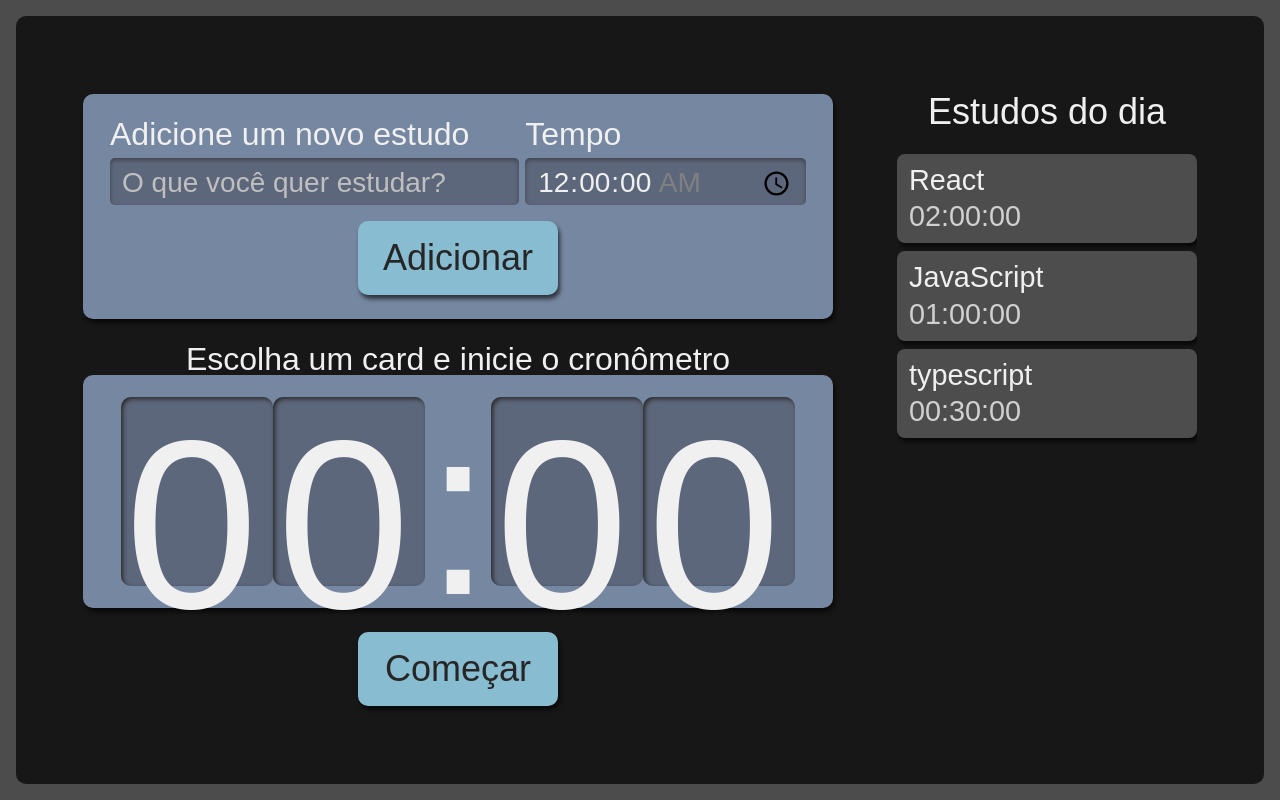
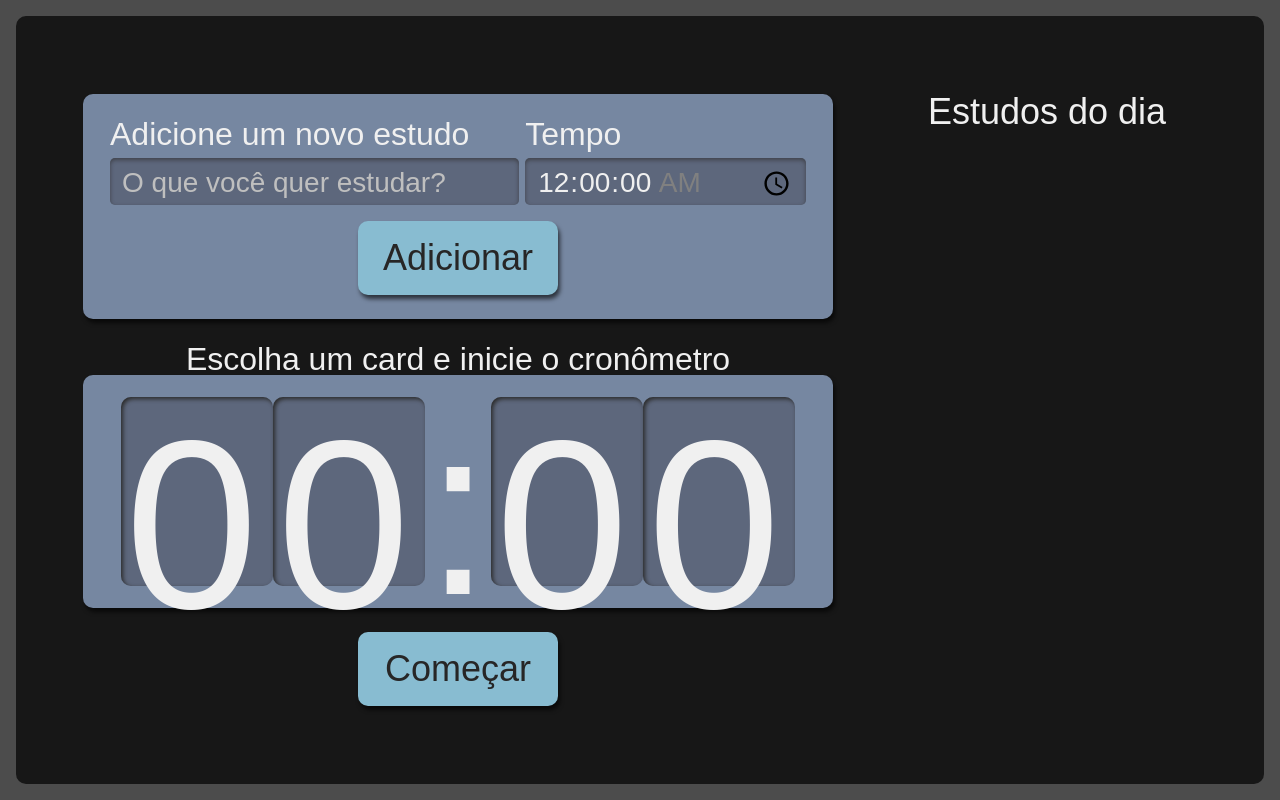
Before and after one commit to guilhermelins7/react-ts-studies, a React (Create React App) app: page / in a window 1280 px wide. Built offline with nearby package versions, Linux system fonts and the light colour scheme.

Commit message:
feat: Adicionar novas tarefas a partir do formulário

```diff
--- a/src/components/Botao/index.tsx
+++ b/src/components/Botao/index.tsx
@@ -1,7 +1,16 @@
+import React from "react";
 import style from "./Botao.module.scss";
 
-export default function Botao({ children }: {children: React.ReactNode}) {
-  return (
-    <button className={style.botao}>{children}</button>
-  );
+class Botao extends React.Component<{
+  type?: "reset" | "button" | "submit" | undefined
+  children?: React.ReactNode;
+}> {
+  render() {
+    const { type = "button" } = this.props;
+    return (
+      <button type={type} className={style.botao}>{this.props.children}</button>
+    )
+  }
 }
+
+export default Botao;
--- a/src/components/Formulario/index.tsx
+++ b/src/components/Formulario/index.tsx
@@ -1,8 +1,11 @@
 import React from "react";
 import Botao from "../Botao";
 import style from "./Formulario.module.scss";
+import { ITarefa } from "../../types/ITarefas";
 
-class Formulario extends React.Component {
+class Formulario extends React.Component<{
+  setTarefas: React.Dispatch<React.SetStateAction<ITarefa[]>>
+}> {
   state = {
     tarefa: "",
     tempo: "00:00:00"
@@ -10,7 +13,7 @@
 
   adicionarTarefa(e: React.FormEvent<HTMLFormElement>) {
     e.preventDefault();
-    console.log('state:', this.state);
+    this.props.setTarefas(tarefasAntigas => [...tarefasAntigas, { ...this.state, id: crypto.randomUUID() }]);
   }
 
   render() {
@@ -45,7 +48,7 @@
             required
           />
         </div>
-        <Botao>
+        <Botao type="submit">
           Adicionar
         </Botao>
       </form>
--- a/src/components/Lista/index.tsx
+++ b/src/components/Lista/index.tsx
@@ -1,32 +1,12 @@
-import React, { useState } from "react";
 import styles from "./Lista.module.scss";
 import Item from "./Item";
+import { ITarefa } from "../../types/ITarefas";
 
 // Functional component, forma mais simples e moderna de criar componentes em React:
-function Lista() {
-  const [ tarefas, setTarefas ] = useState([
-    {
-      id: crypto.randomUUID(),
-      tarefa: "React",
-      tempo: "02:00:00",
-    },
-    {
-      id: crypto.randomUUID(),
-      tarefa: "JavaScript",
-      tempo: "01:00:00",
-    },
-    {
-      id: crypto.randomUUID(),
-      tarefa: "typescript",
-      tempo: "00:30:00",
-    },
-  ]);
+function Lista( { tarefas }: { tarefas:  ITarefa[] } ) {
   return (
     <aside className={styles.listaTarefas}>
-      <h2 onClick={() => {
-        console.log("h2 clicado:", tarefas);
-        setTarefas([...tarefas, { id: crypto.randomUUID(), tarefa: "Estudar estados", tempo: "05:00:00" }])
-      }}> Estudos do dia </h2>
+      <h2> Estudos do dia </h2>
       <ul>
         {tarefas.map((item) => (
           <Item
--- a/src/pages/App.tsx
+++ b/src/pages/App.tsx
@@ -3,12 +3,15 @@
 import Lista from "../components/Lista";
 import style from "./App.module.scss";
 import { Cronometro } from "../components/Cronometro";
+import { useState } from "react";
+import { ITarefa } from "../types/ITarefas";
 
 function App() {
+  const [ tarefas, setTarefas ] = useState<ITarefa[]>([]);
   return (
     <div className={style.AppStyle}>
-      <Formulario />
-      <Lista />
+      <Formulario setTarefas={setTarefas} />
+      <Lista tarefas={tarefas} />
       <Cronometro/>
     </div>
   );
--- /dev/null
+++ b/src/types/ITarefas.ts
@@ -0,0 +1,5 @@
+export interface ITarefa {
+  id: string,
+  tarefa: string,
+  tempo: string
+}
```
